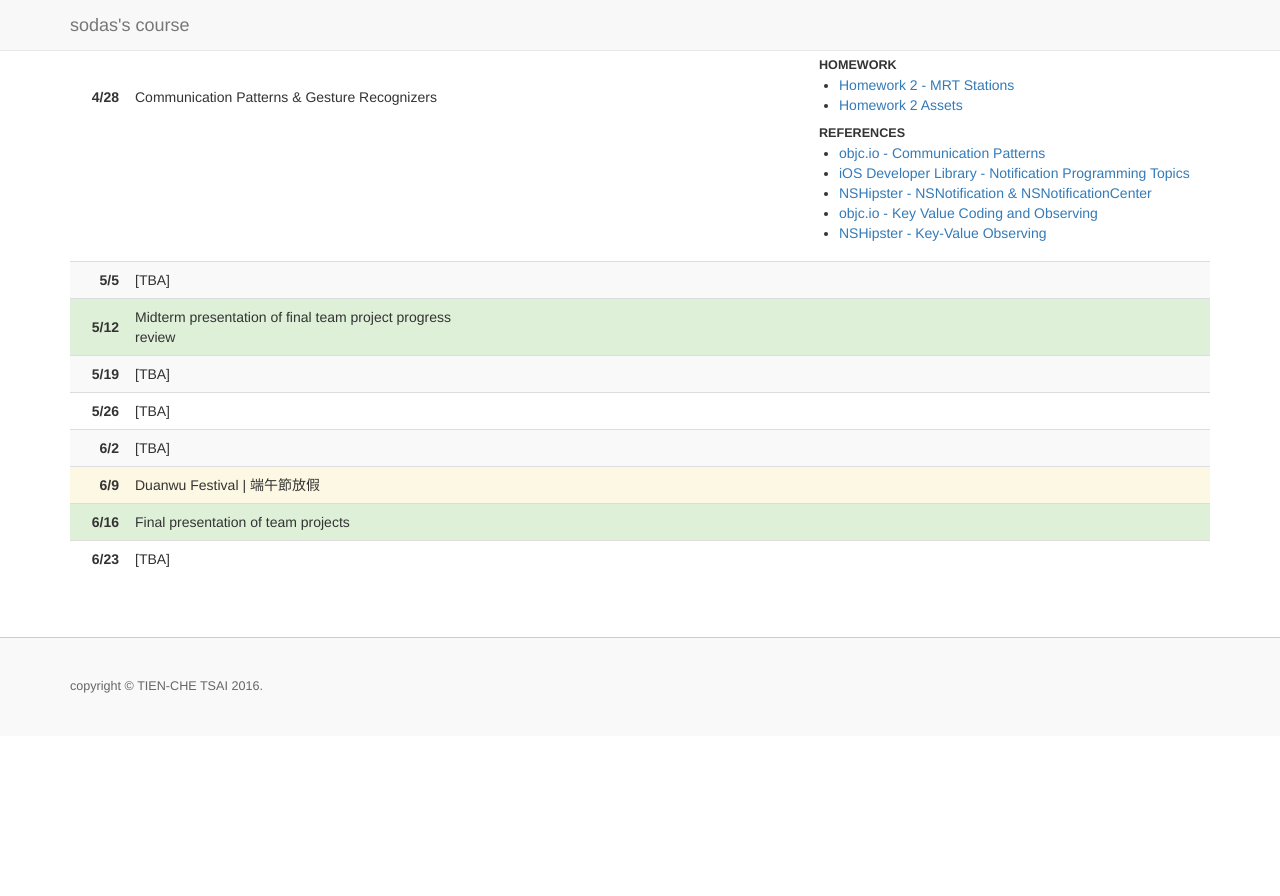
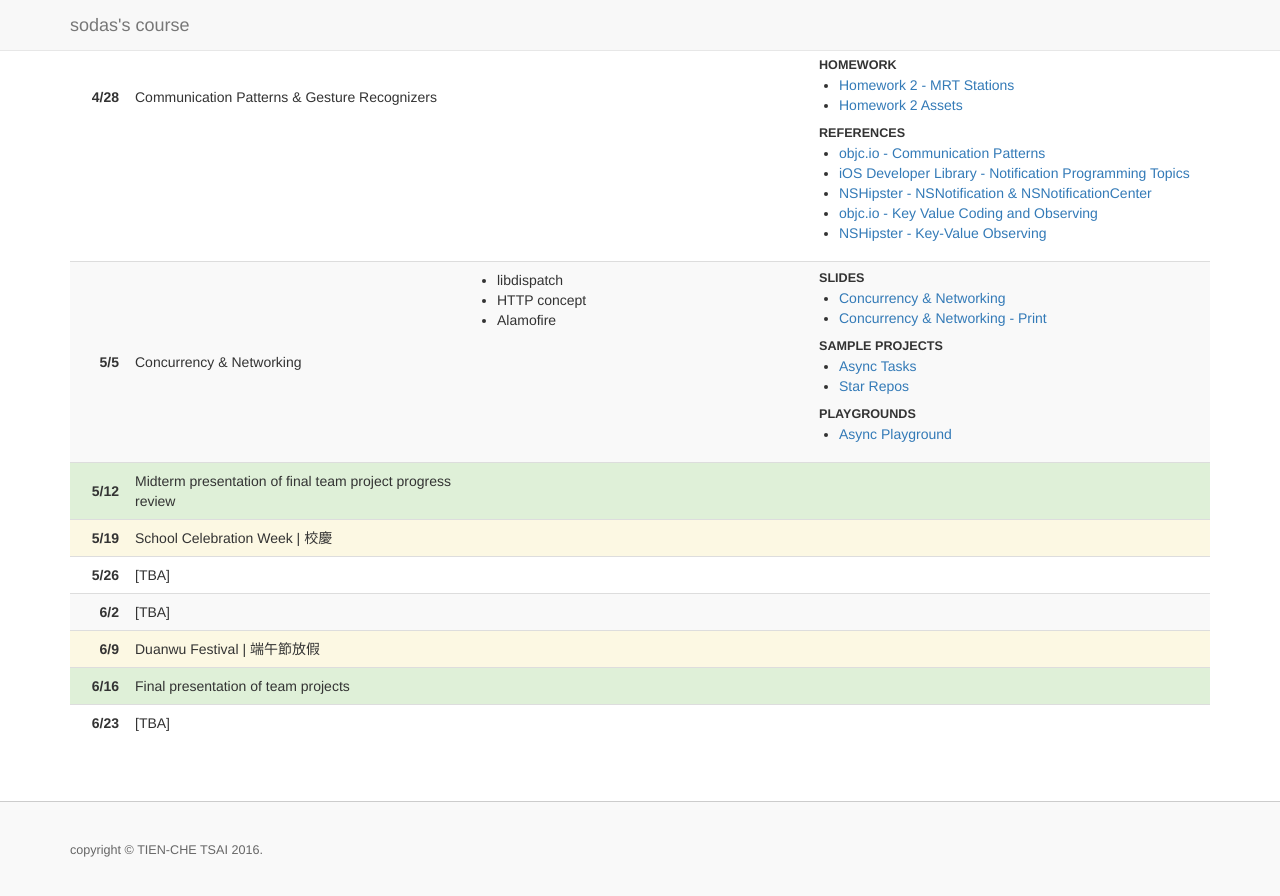
Before and after one commit to sodascourse/sodascourse.github.io, a Jekyll site: the page built from index.html, in a window 1280 px wide and 900 px high, scrolled down 2412 px. Shown: the top 896 px of the window. Built offline with Jekyll 4.4.1, drawn with Linux system fonts in a browser that asks for light colours; before the commit the page ends 3148 px from its top, so only the background shows below that.

Commit message:
Add content

```diff
--- a/_data/spring-16-classes.yaml
+++ b/_data/spring-16-classes.yaml
@@ -225,12 +225,33 @@
         link: http://nshipster.com/key-value-observing/
 
 - date: 5/5
+  title: Concurrency & Networking
+  topics:
+    - libdispatch
+    - HTTP concept
+    - Alamofire
+  resources:
+    slides:
+      - name: Concurrency & Networking
+        link: /slides/spring-16/09-Concurrency-Networking.pdf
+      - name: Concurrency & Networking - Print
+        link: /slides/spring-16/09-Concurrency-Networking-Print.pdf
+    sample projects:
+      - name: Async Tasks
+        link: https://github.com/sodascourse/async-tasks
+      - name: Star Repos
+        link: https://github.com/sodascourse/star-repos
+    playgrounds:
+      - name: Async Playground
+        link: https://github.com/sodascourse/async-playground
 
 - date: 5/12
   row-class: success
   title: Midterm presentation of final team project progress review
 
 - date: 5/19
+  row-class: warning
+  title: School Celebration Week | 校慶
 
 - date: 5/26
 
```
Also changed, not shown: 2 other files.
